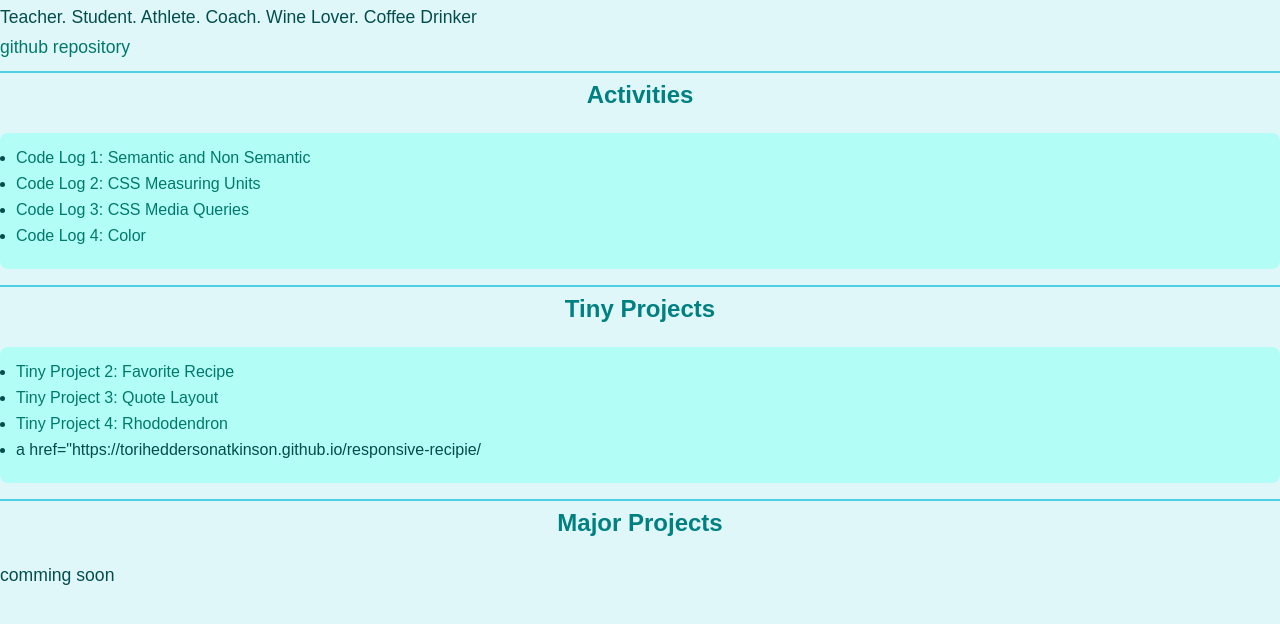
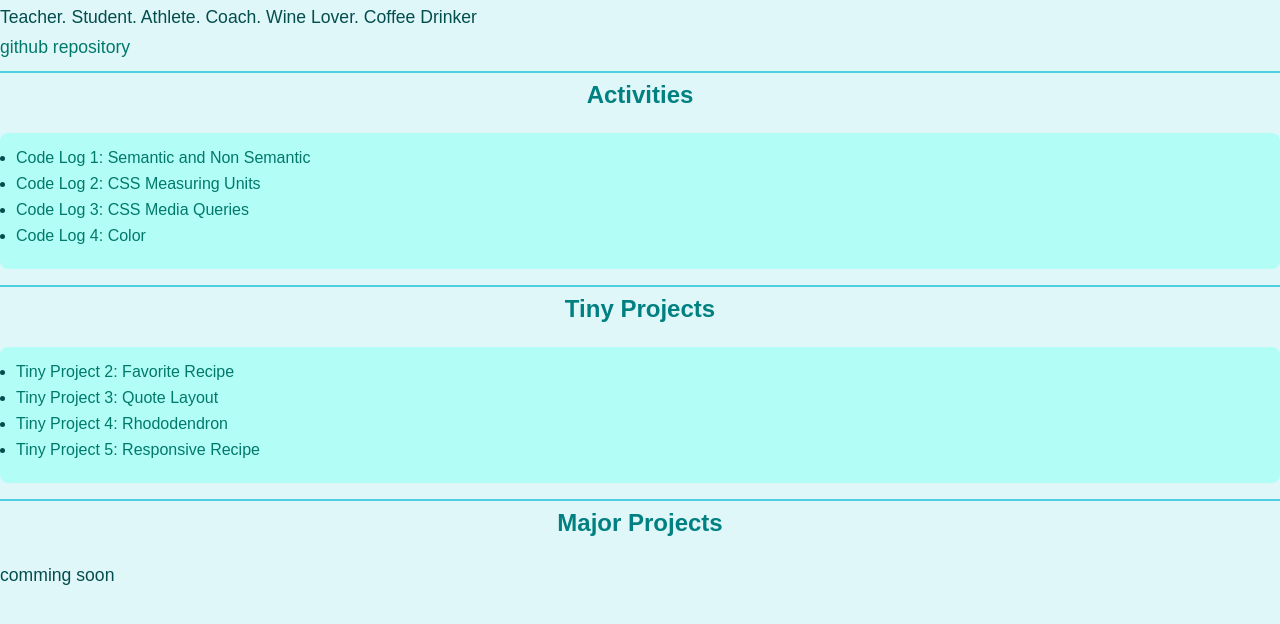
Before and after one commit to toriheddersonatkinson/toriheddersonatkinson.github.io, a plain HTML site: page index.html in a window 1280 px wide. Shown: the part 58-682 px from the top of the page. Drawn offline with Linux system fonts and the light colour scheme; files that its build step writes are made by us from their sources.

Commit message:
homepage

```diff
--- a/index.html
+++ b/index.html
@@ -80,8 +80,8 @@
 		<li><a href="https://toriheddersonatkinson.github.io/anni-albers/index2.html">Tiny Project 3: Quote Layout</a>
 		</li>
 		<li><a href="https://toriheddersonatkinson.github.io/rhododendron/index.html">Tiny Project 4: Rhododendron</a>
-		<li>a href="https://toriheddersonatkinson.github.io/responsive-recipie/
-</li>
+		</li>
+		<li><a href="https://toriheddersonatkinson.github.io/responsive-recipie/index.html">Tiny Project 5: Responsive Recipe</a>
 		</li>
 	</ul>
 
```
